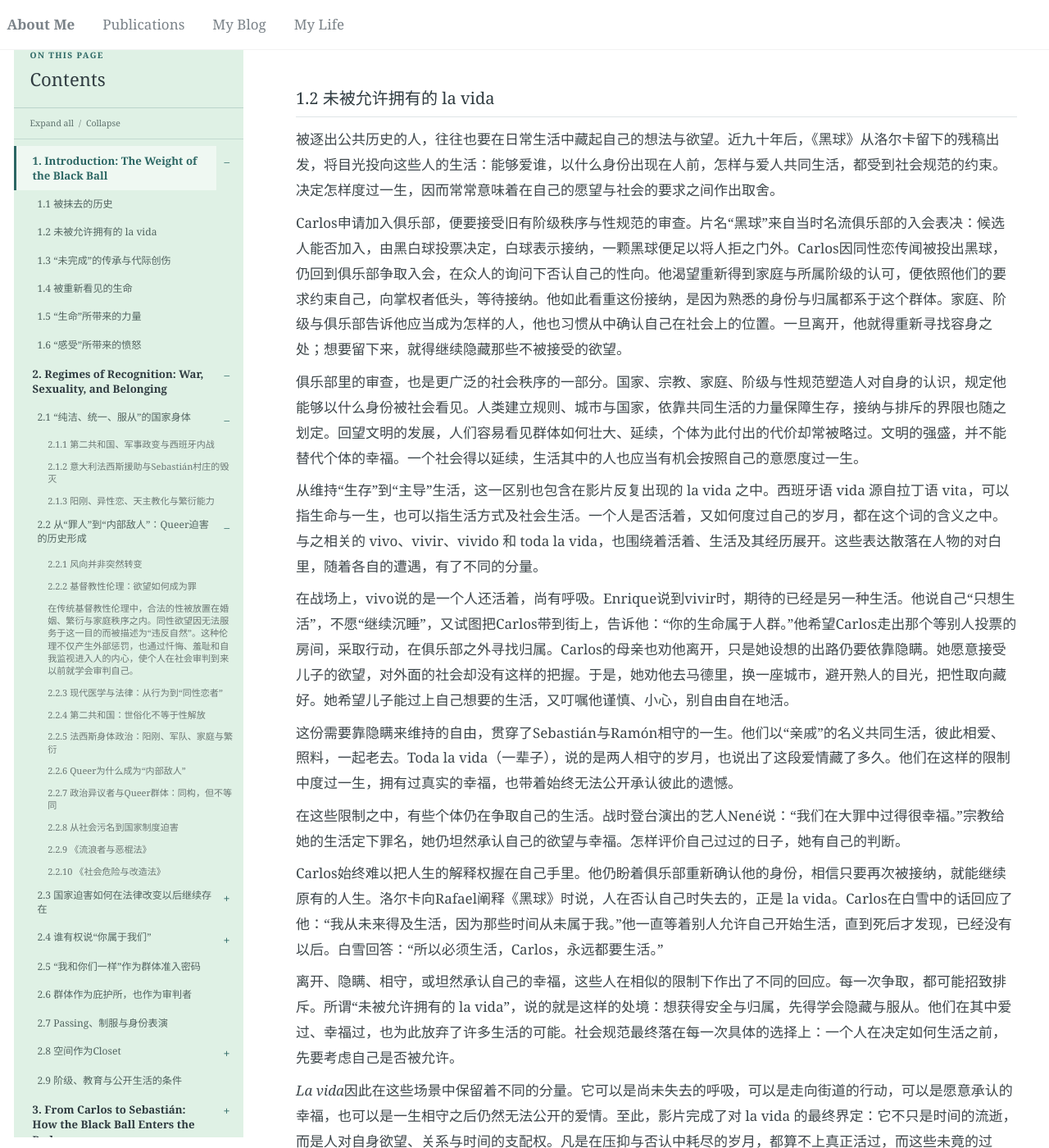
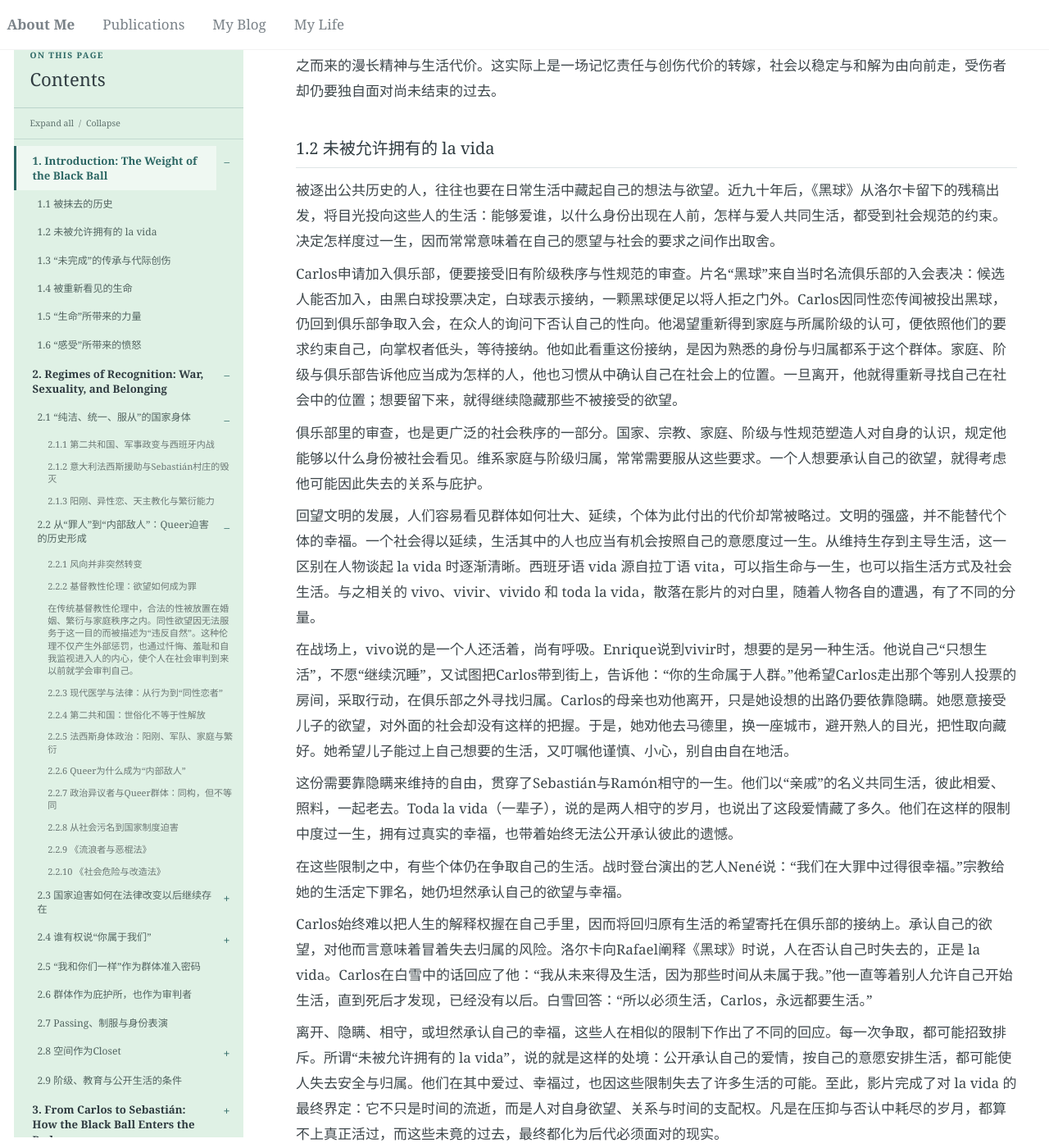
Before and after one commit to Cathylixi/Cathylixi.github.io, a Jekyll site: the page built from _posts/2026-11-10-la-bola-negra-review.md, in a window 1280 px wide and 1400 px high, scrolled down 3067 px. Shown: the whole window at 82% size. Built offline with Jekyll 4.4.1, drawn with Linux system fonts in a browser that asks for light colours; nearby versions of some CDN libraries; some of the changed text lies outside the part shown.

Commit message:
Publish La Bola Negra from Google Docs

```diff
--- a/_posts/2026-11-10-la-bola-negra-review.md
+++ b/_posts/2026-11-10-la-bola-negra-review.md
@@ -38,25 +38,25 @@
 
 ## 1. Introduction: The Weight of the Black Ball
 
-《黑球》（La Bola Negra）是一部关于历史抹除的电影。影片从洛尔卡未完成的同名剧作《黑球》出发，将故事展开在1932、1937与2017年的西班牙。三个年代的人物因一部手稿联系起来，也各自面对着欲望、身份与归属的问题。
+《黑球》（La Bola Negra）是一部关于历史抹除的电影。影片从西班牙诗人、剧作家和戏剧导演Lorca（洛尔卡）未完成的同名剧作《黑球》出发，将故事展开在1932、1937与2017年的西班牙。三个年代的人物因一部手稿联系起来，也各自面对着欲望、身份与归属的问题。
 
 1932年，出身富裕家庭的Carlos申请加入格拉纳达的一家私人俱乐部，却因同性恋传闻遭到会员投出黑球。父亲要求他重新争取入会，母亲劝他前往马德里，谨慎地过自己想要的生活，Enrique则希望带他走向街道上的政治运动。面对这些不同的出路，Carlos仍然选择返回俱乐部，在众人的公开质询中否认自己的性向，试图重新获得接纳。
 
-1937年，西班牙内战正在进行。Sebastián在村庄遭到轰炸后幸存，随后加入佛朗哥阵营，被安排看守受伤的共和派俘虏Rafael。两人在相处中逐渐靠近，Rafael向他讲述自己与洛尔卡的往事，也唤醒了Sebastián对自身欲望的认识。临终前，Rafael请求他寻找并保存《黑球》的手稿。Sebastián此后守着这份托付生活了一生，也与后来遇到的爱人Ramón相伴到老，两人在村里一直以“亲戚”相称。
+1937年，西班牙内战正在进行。Sebastián在村庄遭到轰炸后幸存，随后加入佛朗哥阵营，被安排看守受伤的共和派俘虏Rafael。两人在相处中逐渐靠近，Rafael向他讲述自己与洛尔卡的往事，也唤醒了Sebastián对自身欲望的认识。临终前，Rafael请求他寻找并保存《黑球》的手稿。Sebastián此后守着这份托付生活了一生，结婚生子，却最终离开妻女，随后与后来遇到的爱人Ramón相伴到老，两人在村里一直以“亲戚”相称。
 
 2017年，Sebastián去世，孙子Alberto根据遗嘱接触到祖父保存的手稿，开始追查它的来源。随着追查深入，祖父年轻时的经历、被隐藏的爱情，以及他离开妻女后的家庭往事逐渐浮现。Alberto也因此重新面对母亲Teresa：对他而言，这份遗产打开了一段陌生的历史；对Teresa而言，它却牵连着父亲长久的缺席，以及始终没有给出的解释与道歉。这份手稿，就此将战时的相遇、隐瞒了一生的秘密与当代的母子裂痕重新串在了一起。
 
 ### 1.1 被抹去的历史
 
-手稿所牵连的历史，始于一场真实的死亡。1936年夏天，费德里科·加西亚·洛尔卡在格拉纳达郊外被枪杀，遗骨至今下落不明。他没能写完《黑球》，只留下寥寥数页。他的生命与这部作品，一同停在了本应继续的地方。
+手稿所牵涉的历史，始于一场真实的死亡。1936年夏天，费德里科·加西亚·洛尔卡在格拉纳达郊外被枪杀，遗骨至今下落不明。他没能写完《黑球》，只留下寥寥数页。他的生命与这部作品，一同停在了本应继续的地方。
 
-洛尔卡遇害时，西班牙内战刚刚爆发。1936年7月，在长期的政治分裂、社会不平等与改革冲突之中，一批西班牙将领发动军事政变，试图推翻经选举产生的西班牙第二共和国。政变未能迅速控制全国，随即演变为持续三年的内战。战争双方分别是由佛朗哥逐渐掌握领导权的国民派，以及由共和主义者、社会主义者、共产党人、无政府主义者等力量支持的共和国阵营。纳粹德国与法西斯意大利向国民派提供军队、武器与空中支援；苏联和国际纵队则支援共和国一方，而英法主导的“不干涉”政策使后者日益孤立。1939年，国民派取得胜利，佛朗哥建立了持续至1975年的独裁统治。
+洛尔卡遇害时，西班牙内战刚刚爆发。1936年7月，在长期的政治分裂、社会不平等与改革冲突之中，一批西班牙将领发动军事政变，试图推翻经选举产生的共和国政府。政变未能迅速控制全国，随即演变为持续近三年的内战。战争双方分别是由佛朗哥逐渐掌握领导权的国民派，以及由共和主义者、社会主义者、共产党人、无政府主义者等力量支持的共和国阵营。苏联向共和国提供军事援助，各国志愿者组成的国际纵队也加入共和国一方。英法主导的“不干涉”政策限制了共和国获取武器，却未能阻止德国与意大利继续向国民派提供支援。1939年，国民派取得胜利，佛朗哥建立了持续至1975年的独裁统治。
 
-战争结束后，对个人生活的控制仍在继续。佛朗哥政权通过法律、宗教、家庭与日常生活，持续规训人的言论、关系和身体。不符合国家规范的立场与私人欲望受到污名化和压制，许多人即使活了下来，也必须隐藏自己的经历与感情。而战场上的暴力由此进入私人生活，成为此后数十年间幸存者们必须面对的现实。
+战争结束后，对个人生活的控制仍在继续。佛朗哥政权借助法律、教会与家庭，干预人的言论、亲密关系和身体。政治异议与不符合社会官方道德的欲望受到污名化和压制，许多人即使活了下来，也必须隐藏自己的经历与感情。而战场上的暴力由此传递至个体生活，幸存者在此后数十年的日常生活中，仍要提防自己的一句话、一段关系会招致怎样的后果。
 
-1975年佛朗哥去世后，西班牙逐步转向民主，但过去的暴力没有随独裁者的死亡得到清算。面对尚未稳固的民主制度、延续自旧政权的国家机构，以及社会再次分裂的恐惧，当时的政坛主流把稳定、和解与制度延续放在了首位，主动搁置了对旧账的清算。1977年通过的《大赦法》回应了反独裁力量释放政治犯并恢复权利的诉求，也将国家官员与执法人员实施的部分罪行纳入大赦范围，成为此后追究佛朗哥时期国家暴力的重要障碍。
+1975年佛朗哥去世后，西班牙逐步转向民主。新的制度尚未稳固，旧政权的许多机构与人员仍被保留下来，对社会再次分裂的担忧也影响着当时的政治选择。政坛主流优先寻求稳定与和解，将对独裁时期暴力罪行的追责搁置下来。1977年通过的《大赦法》回应了反独裁力量释放政治犯并恢复权利的诉求，也将国家官员与执法人员实施的部分罪行纳入大赦范围，成为此后追究佛朗哥时期国家暴力的重要障碍。
 
-这种以“不再追问”换取和平过渡的政治默契后来被称为“遗忘公约”或“沉默公约”。它是一种政治共识，没有正式签署的协议文本。在这一共识下，追问过去容易被视为重新挑起冲突，亲历者与家属寻求真相和追责的要求，也因此承受着“顾全大局”的压力。他们始终保留着记忆，却在试图公开讲述时，被劝告“不要重揭伤疤”。公开表达的空间扩大了，独裁时期留下的沉默却仍借由社会压力延续下来。
+这种以搁置追责、优先维持政治和解，从而换取民主的和平过渡的政治默契后来被称为“遗忘公约”或“沉默公约”。它是一种政治共识，没有正式签署的协议文本。在这一共识下，追问过去容易被视为重新挑起冲突，亲历者与家属寻求真相和追责的要求，也因此承受着“顾全大局”的压力。他们始终保留着记忆，却在试图公开讲述时，被劝告“不要重揭伤疤”。公开表达的空间扩大了，独裁时期留下的沉默却仍借由社会压力延续下来。
 
 这些经历也容易被关于战争的宏大叙述遮住。阵营、战役、伤亡、胜负与政权更替，构成了人们理解这段历史的主要坐标；而普通人如何恐惧、屈服、背叛、相爱，又如何被战争影响余生，却并不会被记录。遗骨迟迟没有找到，死亡没有得到确认，伴侣关系遭到否认，公开哀悼受到限制，都使个体的生活苦难得不到社会任何的承认。亲友仍然记得一个人的遭遇，社会却迟迟没有回应。没有墓碑，哀悼便失去了落点；没有名分，爱情便被迫伪装成亲情或友情；没有讲述的出口，恐惧便沉淀为沉默与羞耻，继续传向下一代。
 
@@ -66,25 +66,25 @@
 
 被逐出公共历史的人，往往也要在日常生活中藏起自己的想法与欲望。近九十年后，《黑球》从洛尔卡留下的残稿出发，将目光投向这些人的生活：能够爱谁，以什么身份出现在人前，怎样与爱人共同生活，都受到社会规范的约束。决定怎样度过一生，因而常常意味着在自己的愿望与社会的要求之间作出取舍。
 
-Carlos申请加入俱乐部，便要接受旧有阶级秩序与性规范的审查。片名“黑球”来自当时名流俱乐部的入会表决：候选人能否加入，由黑白球投票决定，白球表示接纳，一颗黑球便足以将人拒之门外。Carlos因同性恋传闻被投出黑球，仍回到俱乐部争取入会，在众人的询问下否认自己的性向。他渴望重新得到家庭与所属阶级的认可，便依照他们的要求约束自己，向掌权者低头，等待接纳。他如此看重这份接纳，是因为熟悉的身份与归属都系于这个群体。家庭、阶级与俱乐部告诉他应当成为怎样的人，他也习惯从中确认自己在社会上的位置。一旦离开，他就得重新寻找容身之处；想要留下来，就得继续隐藏那些不被接受的欲望。
+Carlos申请加入俱乐部，便要接受旧有阶级秩序与性规范的审查。片名“黑球”来自当时名流俱乐部的入会表决：候选人能否加入，由黑白球投票决定，白球表示接纳，一颗黑球便足以将人拒之门外。Carlos因同性恋传闻被投出黑球，仍回到俱乐部争取入会，在众人的询问下否认自己的性向。他渴望重新得到家庭与所属阶级的认可，便依照他们的要求约束自己，向掌权者低头，等待接纳。他如此看重这份接纳，是因为熟悉的身份与归属都系于这个群体。家庭、阶级与俱乐部告诉他应当成为怎样的人，他也习惯从中确认自己在社会上的位置。一旦离开，他就得重新寻找自己在社会中的位置；想要留下来，就得继续隐藏那些不被接受的欲望。
 
-俱乐部里的审查，也是更广泛的社会秩序的一部分。国家、宗教、家庭、阶级与性规范塑造人对自身的认识，规定他能够以什么身份被社会看见。人类建立规则、城市与国家，依靠共同生活的力量保障生存，接纳与排斥的界限也随之划定。回望文明的发展，人们容易看见群体如何壮大、延续，个体为此付出的代价却常被略过。文明的强盛，并不能替代个体的幸福。一个社会得以延续，生活其中的人也应当有机会按照自己的意愿度过一生。
+俱乐部里的审查，也是更广泛的社会秩序的一部分。国家、宗教、家庭、阶级与性规范塑造人对自身的认识，规定他能够以什么身份被社会看见。维系家庭与阶级归属，常常需要服从这些要求。一个人想要承认自己的欲望，就得考虑他可能因此失去的关系与庇护。
 
-从维持“生存”到“主导”生活，这一区别也包含在影片反复出现的 la vida 之中。西班牙语 vida 源自拉丁语 vita，可以指生命与一生，也可以指生活方式及社会生活。一个人是否活着，又如何度过自己的岁月，都在这个词的含义之中。与之相关的 vivo、vivir、vivido 和 toda la vida，也围绕着活着、生活及其经历展开。这些表达散落在人物的对白里，随着各自的遭遇，有了不同的分量。
+回望文明的发展，人们容易看见群体如何壮大、延续，个体为此付出的代价却常被略过。文明的强盛，并不能替代个体的幸福。一个社会得以延续，生活其中的人也应当有机会按照自己的意愿度过一生。从维持生存到主导生活，这一区别在人物谈起 la vida 时逐渐清晰。西班牙语 vida 源自拉丁语 vita，可以指生命与一生，也可以指生活方式及社会生活。与之相关的 vivo、vivir、vivido 和 toda la vida，散落在影片的对白里，随着人物各自的遭遇，有了不同的分量。
 
-在战场上，vivo说的是一个人还活着，尚有呼吸。Enrique说到vivir时，期待的已经是另一种生活。他说自己“只想生活”，不愿“继续沉睡”，又试图把Carlos带到街上，告诉他：“你的生命属于人群。”他希望Carlos走出那个等别人投票的房间，采取行动，在俱乐部之外寻找归属。Carlos的母亲也劝他离开，只是她设想的出路仍要依靠隐瞒。她愿意接受儿子的欲望，对外面的社会却没有这样的把握。于是，她劝他去马德里，换一座城市，避开熟人的目光，把性取向藏好。她希望儿子能过上自己想要的生活，又叮嘱他谨慎、小心，别自由自在地活。
+在战场上，vivo说的是一个人还活着，尚有呼吸。Enrique说到vivir时，想要的是另一种生活。他说自己“只想生活”，不愿“继续沉睡”，又试图把Carlos带到街上，告诉他：“你的生命属于人群。”他希望Carlos走出那个等别人投票的房间，采取行动，在俱乐部之外寻找归属。Carlos的母亲也劝他离开，只是她设想的出路仍要依靠隐瞒。她愿意接受儿子的欲望，对外面的社会却没有这样的把握。于是，她劝他去马德里，换一座城市，避开熟人的目光，把性取向藏好。她希望儿子能过上自己想要的生活，又叮嘱他谨慎、小心，别自由自在地活。
 
 这份需要靠隐瞒来维持的自由，贯穿了Sebastián与Ramón相守的一生。他们以“亲戚”的名义共同生活，彼此相爱、照料，一起老去。Toda la vida（一辈子），说的是两人相守的岁月，也说出了这段爱情藏了多久。他们在这样的限制中度过一生，拥有过真实的幸福，也带着始终无法公开承认彼此的遗憾。
 
-在这些限制之中，有些个体仍在争取自己的生活。战时登台演出的艺人Nené说：“我们在大罪中过得很幸福。”宗教给她的生活定下罪名，她仍坦然承认自己的欲望与幸福。怎样评价自己过过的日子，她有自己的判断。
+在这些限制之中，有些个体仍在争取自己的生活。战时登台演出的艺人Nené说：“我们在大罪中过得很幸福。”宗教给她的生活定下罪名，她仍坦然承认自己的欲望与幸福。
 
-Carlos始终难以把人生的解释权握在自己手里。他仍盼着俱乐部重新确认他的身份，相信只要再次被接纳，就能继续原有的人生。洛尔卡向Rafael阐释《黑球》时说，人在否认自己时失去的，正是 la vida。Carlos在白雪中的话回应了他：“我从未来得及生活，因为那些时间从未属于我。”他一直等着别人允许自己开始生活，直到死后才发现，已经没有以后。白雪回答：“所以必须生活，Carlos，永远都要生活。”
+Carlos始终难以把人生的解释权握在自己手里，因而将回归原有生活的希望寄托在俱乐部的接纳上。承认自己的欲望，对他而言意味着冒着失去归属的风险。洛尔卡向Rafael阐释《黑球》时说，人在否认自己时失去的，正是 la vida。Carlos在白雪中的话回应了他：“我从未来得及生活，因为那些时间从未属于我。”他一直等着别人允许自己开始生活，直到死后才发现，已经没有以后。白雪回答：“所以必须生活，Carlos，永远都要生活。”
 
-离开、隐瞒、相守，或坦然承认自己的幸福，这些人在相似的限制下作出了不同的回应。每一次争取，都可能招致排斥。所谓“未被允许拥有的 la vida”，说的就是这样的处境：想获得安全与归属，先得学会隐藏与服从。他们在其中爱过、幸福过，也为此放弃了许多生活的可能。社会规范最终落在每一次具体的选择上：一个人在决定如何生活之前，先要考虑自己是否被允许。
-
-*La vida*因此在这些场景中保留着不同的分量。它可以是尚未失去的呼吸，可以是走向街道的行动，可以是愿意承认的幸福，也可以是一生相守之后仍然无法公开的爱情。至此，影片完成了对 la vida 的最终界定：它不只是时间的流逝，而是人对自身欲望、关系与时间的支配权。凡是在压抑与否认中耗尽的岁月，都算不上真正活过，而这些未竟的过去，最终都化为后代必须面对的现实。
+离开、隐瞒、相守，或坦然承认自己的幸福，这些人在相似的限制下作出了不同的回应。每一次争取，都可能招致排斥。所谓“未被允许拥有的 la vida”，说的就是这样的处境：公开承认自己的爱情，按自己的意愿安排生活，都可能使人失去安全与归属。他们在其中爱过、幸福过，也因这些限制失去了许多生活的可能。至此，影片完成了对 la vida 的最终界定：它不只是时间的流逝，而是人对自身欲望、关系与时间的支配权。凡是在压抑与否认中耗尽的岁月，都算不上真正活过，而这些未竟的过去，最终都化为后代必须面对的现实。
 
 ### 1.3 “未完成”的传承与代际创伤
+
+隐瞒使Sebastián得以保护自己的生活，也留下了许多始终没有说清的事。他保存的手稿、没有向妻女解释的离开，以及迟迟未能公开的往事，在他去世后仍然影响着家人。
 
 没说出口的真相、未尽的责任，不会随着当事人的离去一同消失。它们留在手稿、隐秘的家庭关系与遗嘱里，被带入后来者的生活，在新的时代留下新的伤口。
 
```
